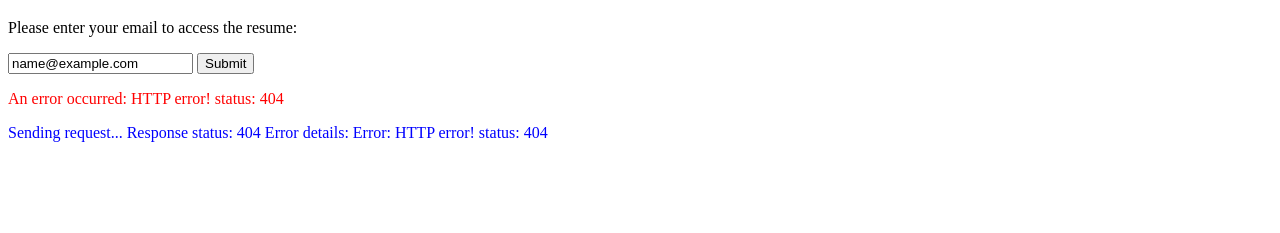
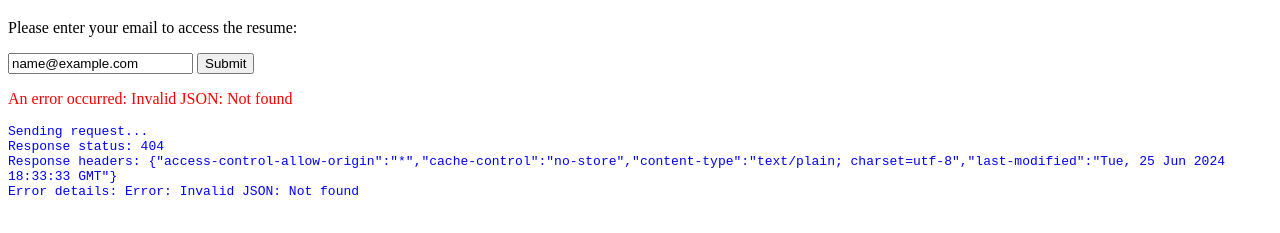
Before and after one commit to Ramsey02/resume, a website: page public/gateway.html in a window 1280 px wide. Both pictures are taken after typing "name@example.com" into the empty fields and a click on the button "Submit". Shown: the part 61-294 px from the top of the page. Drawn offline with Linux system fonts and the light colour scheme; no server answers.

Commit message:
fixing the issue

```diff
--- a/public/gateway.html
+++ b/public/gateway.html
@@ -6,6 +6,10 @@
     <title>Gateway - Ramsey Eleryan Resume</title>
     <style>
         /* Your existing styles */
+        #debugInfo {
+            white-space: pre-wrap;
+            word-break: break-word;
+        }
     </style>
 </head>
 <body>
@@ -15,7 +19,7 @@
         <input type="email" id="emailInput" placeholder="Enter your email">
         <button onclick="submitEmail()">Submit</button>
         <p id="errorMessage" style="color: red;"></p>
-        <p id="debugInfo" style="color: blue;"></p>
+        <pre id="debugInfo" style="color: blue;"></pre>
     </div>
 
     <script>
@@ -24,10 +28,9 @@
             const errorMessage = document.getElementById('errorMessage');
             const debugInfo = document.getElementById('debugInfo');
             errorMessage.textContent = '';
-            debugInfo.textContent = '';
+            debugInfo.textContent = 'Sending request...';
 
             if (email && email.includes('@')) {
-                debugInfo.textContent = 'Sending request...';
                 fetch('/submit-email', {
                     method: 'POST',
                     headers: {
@@ -37,17 +40,21 @@
                 })
                 .then(response => {
                     debugInfo.textContent += `\nResponse status: ${response.status}`;
-                    if (!response.ok) {
-                        throw new Error(`HTTP error! status: ${response.status}`);
-                    }
-                    return response.json();
+                    debugInfo.textContent += `\nResponse headers: ${JSON.stringify(Object.fromEntries(response.headers))}`;
+                    return response.text().then(text => {
+                        try {
+                            return JSON.parse(text);
+                        } catch (e) {
+                            throw new Error(`Invalid JSON: ${text}`);
+                        }
+                    });
                 })
                 .then(data => {
                     debugInfo.textContent += `\nResponse data: ${JSON.stringify(data)}`;
                     if (data.message === 'Email submitted successfully') {
                         window.location.href = '/';
                     } else {
-                        errorMessage.textContent = 'Error submitting email: ' + data.error;
+                        errorMessage.textContent = 'Error submitting email: ' + (data.error || 'Unknown error');
                     }
                 })
                 .catch(error => {
```
Also changed, not shown: public/server.js (+15 -2 lines).
